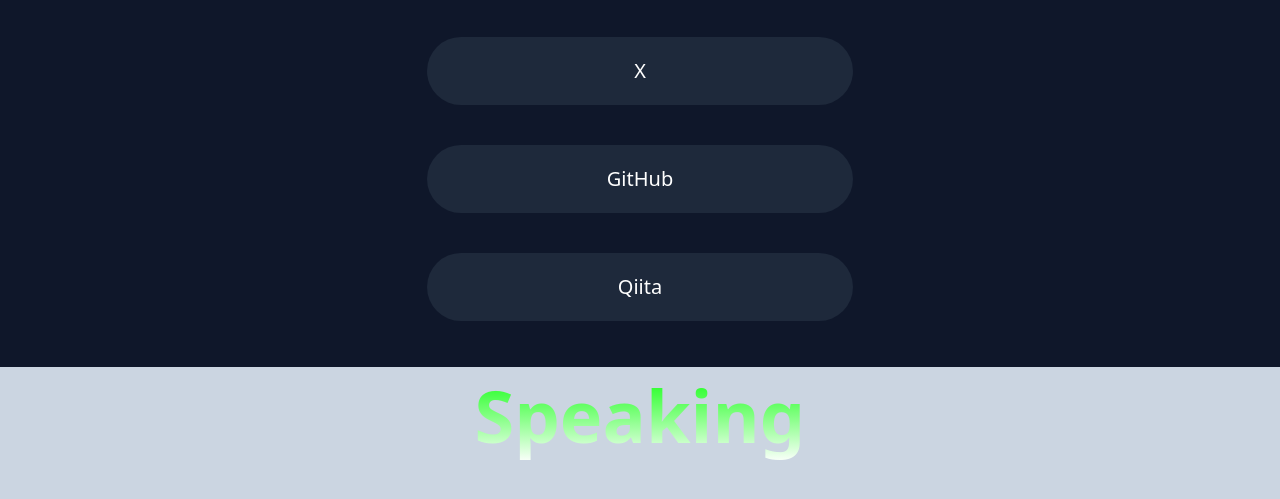
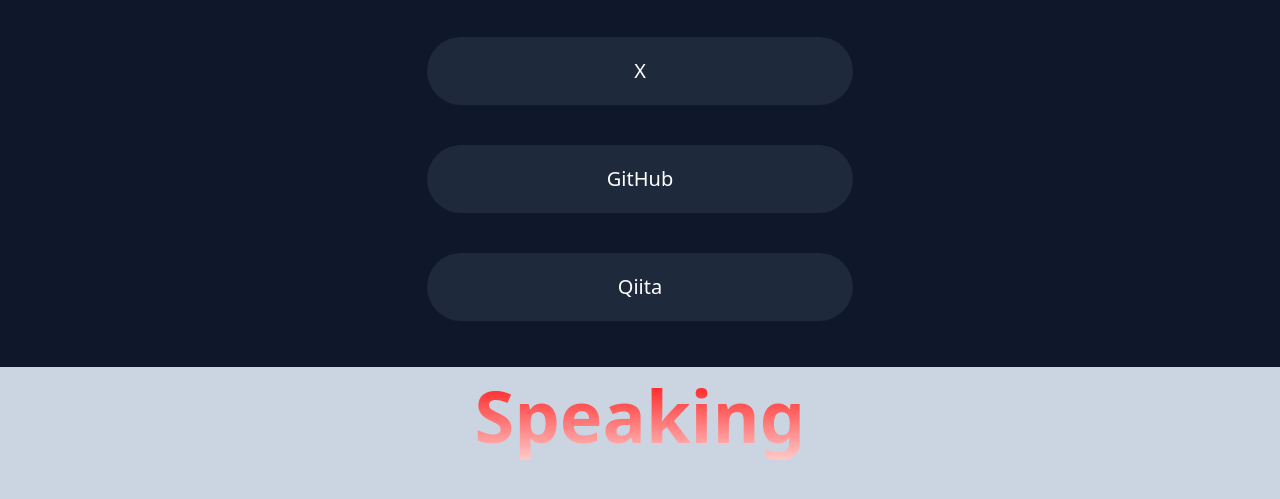
Before and after one commit to tttol/tttol, a website: page docs/index.html in a window 1280 px wide. Shown: the part 433-932 px from the top of the page. Drawn offline with nearby package versions, Linux system fonts and the light colour scheme; files that its build step writes are made by us from their sources.

Commit message:
Add gradient color classes to styles.css and update index.html

```diff
--- a/docs/index.html
+++ b/docs/index.html
@@ -34,7 +34,7 @@
             </div>
         </section>
         <section class="w-full h-[200vh] bg-slate-300 relative mt-[-100vh]">
-            <div class="transparent bg-gradient-to-t from-white to-[#00ff00] bg-clip-text text-7xl text-center font-bold h-auto p-3">Speaking</div>
+            <div class="transparent bg-gradient-to-t from-[#ffd0d0] to-[#ff0000] bg-clip-text text-7xl text-center font-bold h-auto p-3">Speaking</div>
         </section>
         <script src="./js/index.js"></script>
     </body>
```
Also changed, not shown: docs/css/styles.css.
